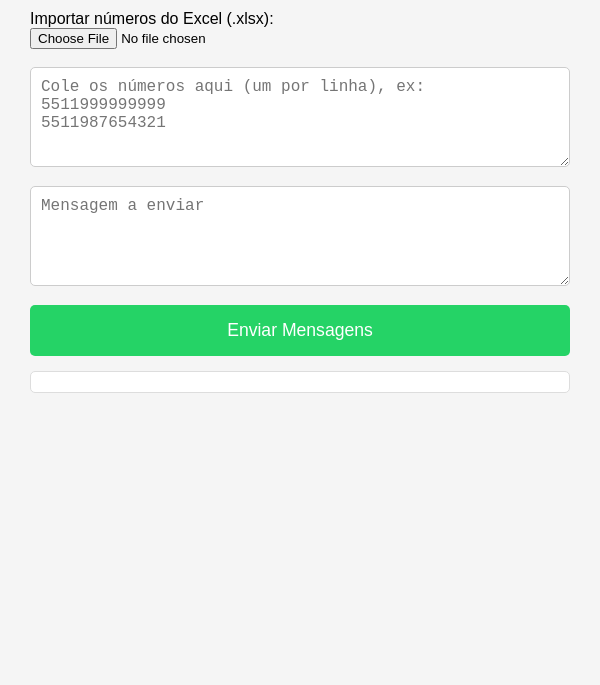
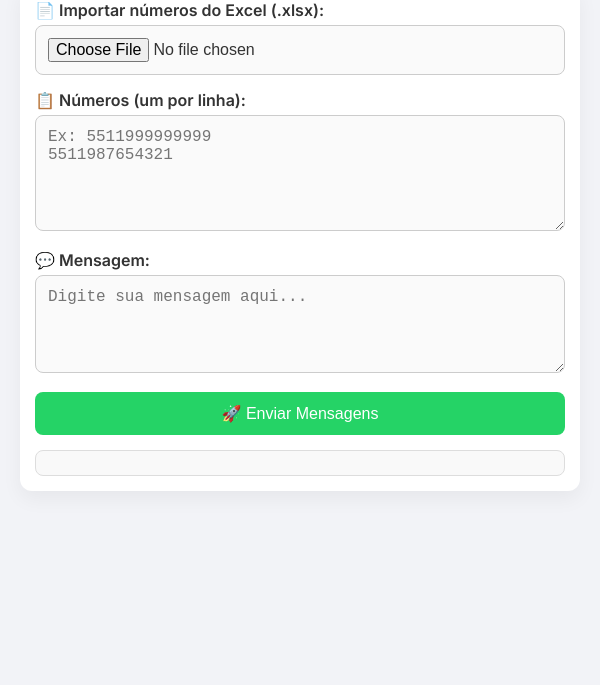
Before and after one commit to FerreiraJoao1996/whatsapp-sender, an Electron app: page index.html in a window 600 px wide. Shown: the part 115-800 px from the top of the page. Drawn offline with Linux system fonts and the light colour scheme.

Commit message:
ajustado a interface, alterado icone e nome

```diff
--- a/index.html
+++ b/index.html
@@ -2,69 +2,121 @@
 <html lang="pt-BR">
 <head>
   <meta charset="UTF-8" />
+  <meta name="viewport" content="width=device-width, initial-scale=1.0">
   <title>Disparador WhatsApp - Envio em Massa</title>
+  <link href="https://fonts.googleapis.com/css2?family=Inter:wght@400;600&display=swap" rel="stylesheet">
   <style>
+    * {
+      box-sizing: border-box;
+    }
+
     body {
-      font-family: Arial, sans-serif;
-      margin: 30px;
-      background: #f5f5f5;
+      font-family: 'Inter', sans-serif;
+      background-color: #f2f3f7;
+      margin: 0;
+      padding: 20px;
+      color: #333;
+      display: flex;
+      flex-direction: column;
+      align-items: center;
     }
-    textarea {
+
+    h1 {
+      margin-bottom: 20px;
+      color: #202020;
+    }
+
+    .container {
+      background: #fff;
+      max-width: 600px;
       width: 100%;
-      padding: 10px;
-      margin-bottom: 15px;
+      border-radius: 12px;
+      padding: 25px;
+      box-shadow: 0 8px 20px rgba(0,0,0,0.05);
+      display: flex;
+      flex-direction: column;
+      gap: 15px;
+    }
+
+    label {
+      font-weight: 600;
+      margin-bottom: 5px;
+      display: block;
+    }
+
+    textarea, input[type="file"] {
+      width: 100%;
+      padding: 12px;
       font-size: 1rem;
-      border-radius: 5px;
       border: 1px solid #ccc;
-      box-sizing: border-box;
-      height: 100px;
+      border-radius: 8px;
       resize: vertical;
+      background-color: #fafafa;
     }
+
     button {
       background-color: #25d366;
       color: white;
       border: none;
-      padding: 15px 20px;
+      padding: 15px;
       font-size: 1.1rem;
-      border-radius: 5px;
+      border-radius: 8px;
       cursor: pointer;
-      width: 100%;
+      transition: background-color 0.2s ease-in-out;
     }
+
     button:hover {
       background-color: #1ebe5d;
     }
+
     #status {
-      margin-top: 15px;
-      font-weight: bold;
-      color: #333;
       white-space: pre-wrap;
-      max-height: 200px;
+      background-color: #f9f9f9;
+      padding: 12px;
+      border-radius: 8px;
+      border: 1px solid #ddd;
+      max-height: 300px;
       overflow-y: auto;
-      background: white;
-      padding: 10px;
-      border-radius: 5px;
-      border: 1px solid #ddd;
+      font-size: 0.9rem;
+    }
+
+    @media (max-width: 600px) {
+      .container {
+        padding: 15px;
+      }
+
+      button {
+        padding: 12px;
+        font-size: 1rem;
+      }
     }
   </style>
 </head>
 <body>
-  <h1>Disparador WhatsApp - Envio em Massa</h1>
+  <h1>📲 WhatsApp Sender</h1>
 
-  <label for="fileInput">Importar números do Excel (.xlsx):</label><br/>
-  <input type="file" id="fileInput" accept=".xlsx,.xls" /><br/><br/>
+  <div class="container">
+    <div>
+      <label for="fileInput">📄 Importar números do Excel (.xlsx):</label>
+      <input type="file" id="fileInput" accept=".xlsx,.xls" />
+    </div>
 
-  <textarea id="numbers" placeholder="Cole os números aqui (um por linha), ex:
-5511999999999
-5511987654321"></textarea>
+    <div>
+      <label for="numbers">📋 Números (um por linha):</label>
+      <textarea id="numbers" placeholder="Ex: 5511999999999&#10;5511987654321" rows="5"></textarea>
+    </div>
 
-  <textarea id="message" placeholder="Mensagem a enviar" rows="5"></textarea>
+    <div>
+      <label for="message">💬 Mensagem:</label>
+      <textarea id="message" placeholder="Digite sua mensagem aqui..." rows="4"></textarea>
+    </div>
 
-  <button id="sendBtn">Enviar Mensagens</button>
+    <button id="sendBtn">🚀 Enviar Mensagens</button>
 
-  <pre id="status"></pre>
+    <div id="status"></div>
+  </div>
 
   <script src="https://cdn.sheetjs.com/xlsx-0.19.1/package/dist/xlsx.full.min.js"></script>
-
   <script>
     const fileInput = document.getElementById('fileInput');
     const numbersTextarea = document.getElementById('numbers');
@@ -79,23 +131,21 @@
       reader.onload = (evt) => {
         const data = new Uint8Array(evt.target.result);
         const workbook = XLSX.read(data, {type: 'array'});
-
-        const firstSheetName = workbook.SheetNames[0];
-        const worksheet = workbook.Sheets[firstSheetName];
-
+        const firstSheet = workbook.SheetNames[0];
+        const worksheet = workbook.Sheets[firstSheet];
         const jsonData = XLSX.utils.sheet_to_json(worksheet, {header:1});
 
         const numbersFromExcel = jsonData
-          .map(row => row[0]) // pegar 1a coluna
+          .map(row => row[0])
           .filter(cell => typeof cell === 'string' || typeof cell === 'number')
           .map(cell => String(cell).trim())
           .filter(cell => cell.length > 0);
 
-        const existingNumbers = numbersTextarea.value.split('\n').map(n => n.trim()).filter(n => n.length > 0);
+        const existingNumbers = numbersTextarea.value.split('\n').map(n => n.trim()).filter(Boolean);
         const allNumbersSet = new Set([...existingNumbers, ...numbersFromExcel]);
         numbersTextarea.value = Array.from(allNumbersSet).join('\n');
 
-        status.textContent = `✅ Importados ${numbersFromExcel.length} números do Excel. Total no campo: ${allNumbersSet.size}`;
+        status.textContent = `✅ ${numbersFromExcel.length} números importados do Excel. Total atual: ${allNumbersSet.size}`;
       };
       reader.readAsArrayBuffer(file);
     });
@@ -114,13 +164,13 @@
         .map(n => n.trim())
         .filter(n => n.length > 0);
 
-      status.textContent = `Enviando mensagens para ${numbers.length} número(s)... Aguarde e faça login no WhatsApp Web se solicitado.\n`;
+      status.textContent = `⌛ Enviando mensagens para ${numbers.length} número(s)... Aguarde login no WhatsApp Web, se necessário.\n`;
 
       try {
         const results = await window.electronAPI.sendWhatsAppMessages({ numbers, message });
         status.textContent += results.join('\n');
       } catch (error) {
-        status.textContent += '\nErro: ' + error.message;
+        status.textContent += '\n❌ Erro: ' + error.message;
       }
     });
   </script>
--- a/package.json
+++ b/package.json
@@ -1,5 +1,6 @@
 {
   "name": "whatsapp-sender",
+  "productName": "WhatsApp Sender",
   "version": "1.0.0",
   "main": "main.js",
   "scripts": {
@@ -20,10 +21,11 @@
     "electron-builder": "^26.0.12"
   },
   "build": {
-    "appId": "send-message-mass-wa",
+    "appId": "whatsapp-sender-mass",
+    "productName": "WhatsApp Sender",
     "win": {
       "target": "nsis",
-      "icon": "icone.ico"
+      "icon": "favicon.ico"
     },
     "files": [
       "**/*"
```
Also changed, not shown: favicon.ico (added).
